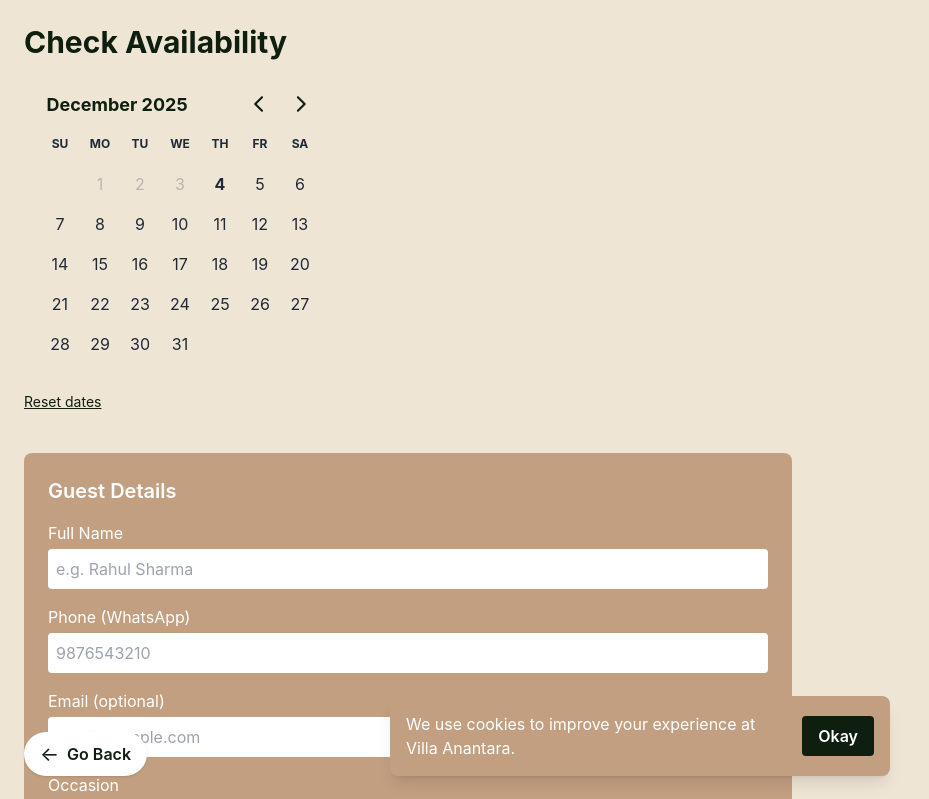
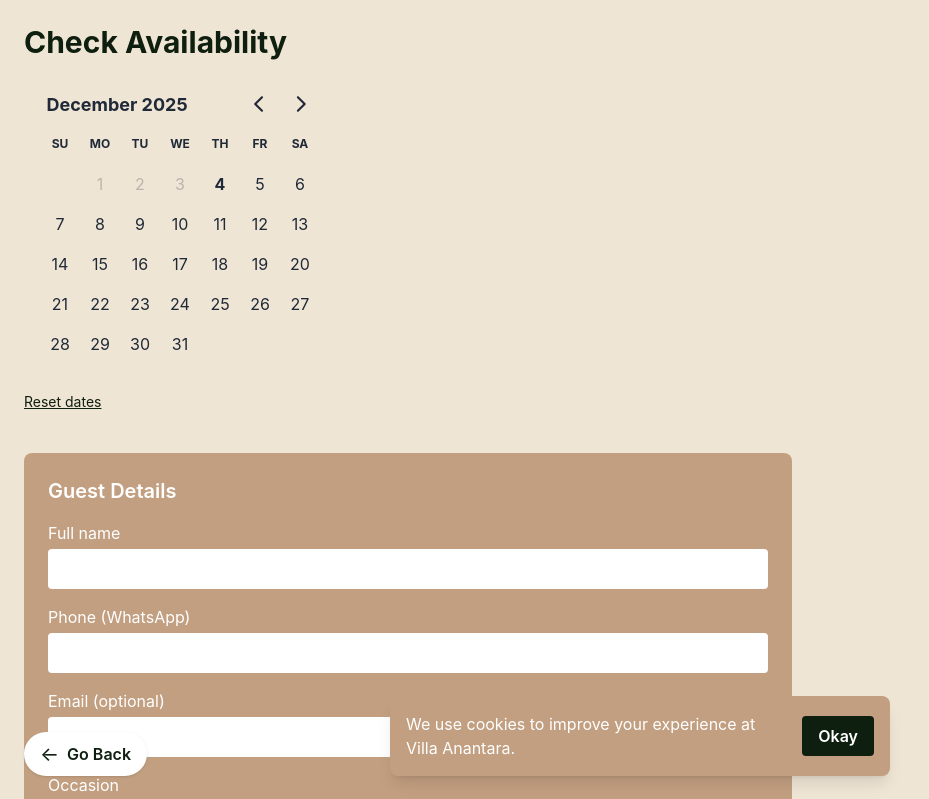
Before and after one commit to intelligencefordm-glitch/villa-anantara-web, a Next.js app: page /check in a window 1280 px wide. Shown: the top 799 px of the page, without its empty margins (0-929 px from the left). Built offline with nearby package versions, Linux system fonts and the light colour scheme.

Commit message:
Update page.tsx

```diff
--- a/app/check/page.tsx
+++ b/app/check/page.tsx
@@ -3,10 +3,9 @@
 import React, { useEffect, useState, useRef } from "react";
 import { DayPicker, DateRange } from "react-day-picker";
 import "react-day-picker/dist/style.css";
-import { format, differenceInDays } from "date-fns";
+import { differenceInDays, format } from "date-fns";
 
 export default function CheckAvailabilityPage() {
-  // ⭐ FIXED: DateRange must always have from/to keys (can be undefined)
   const [range, setRange] = useState<DateRange>({
     from: undefined,
     to: undefined,
@@ -22,7 +21,7 @@ export default function CheckAvailabilityPage() {
 
   const mocha = "#C29F80";
 
-  // AUTO SCROLL TO FORM AFTER DATES SELECTED
+  // Auto scroll after user selects check-in date
   useEffect(() => {
     if (range.from && formRef.current) {
       formRef.current.scrollIntoView({ behavior: "smooth" });
@@ -32,25 +31,24 @@ export default function CheckAvailabilityPage() {
   const nights =
     range.from && range.to ? differenceInDays(range.to, range.from) : 0;
 
+  // Disable past dates
   const today = new Date();
   today.setHours(0, 0, 0, 0);
 
-  // RESET FUNCTION
   const resetDates = () =>
     setRange({
       from: undefined,
       to: undefined,
     });
 
-  // SEND WHATSAPP MESSAGE
   const handleWhatsApp = () => {
     if (!range.from || !range.to)
-      return alert("Please select your dates first.");
-    if (!name) return alert("Please enter your name.");
-    if (!phone) return alert("Please enter your phone number.");
+      return alert("Please select your dates first");
+    if (!name) return alert("Please enter your name");
+    if (!phone) return alert("Please enter your phone number");
 
     const msg = encodeURIComponent(
-      `Hello, I would like to book Villa Anantara.\n\n` +
+      `Hello! I would like to book Villa Anantara.\n\n` +
         `👤 Name: ${name}\n` +
         `📱 Phone: ${phone}\n` +
         `✉️ Email: ${email || "Not provided"}\n` +
@@ -58,7 +56,7 @@ export default function CheckAvailabilityPage() {
         `👥 Guests: ${guests}\n\n` +
         `📅 Check-in: ${format(range.from, "dd MMM yyyy")}\n` +
         `📅 Check-out: ${format(range.to, "dd MMM yyyy")}\n` +
-        `🌙 Nights: ${nights}\n`
+        `🌙 Nights: ${nights}`
     );
 
     window.open(`https://wa.me/918889777288?text=${msg}`, "_blank");
@@ -78,12 +76,12 @@ export default function CheckAvailabilityPage() {
           selected={range}
           onSelect={setRange}
           disabled={{ before: today }}
-          modifiersClassNames={{
-            selected: "selected-day",
+          modifiers={{
+            selected: range,
+            range_start: range.from,
+            range_end: range.to,
           }}
-          styles={{
-            caption: { color: "#0F1F0F", fontWeight: "600" },
-            day: { borderRadius: "6px" },
+          modifiersStyles={{
             selected: {
               backgroundColor: mocha,
               color: "white",
@@ -102,13 +100,13 @@ export default function CheckAvailabilityPage() {
         {/* RESET */}
         <button
           onClick={resetDates}
-          className="mt-3 underline text-[#0F1F0F] text-sm hover:opacity-70"
+          className="mt-3 underline text-sm text-[#0F1F0F] hover:opacity-70"
         >
           Reset dates
         </button>
       </div>
 
-      {/* GUEST DETAILS */}
+      {/* GUEST DETAILS FORM */}
       <div
         ref={formRef}
         className="p-6 rounded-lg max-w-3xl"
@@ -118,34 +116,27 @@ export default function CheckAvailabilityPage() {
           Guest Details
         </h2>
 
-        {/* NAME */}
-        <p className="text-white mb-1">Full Name</p>
+        <p className="text-white mb-1">Full name</p>
         <input
           className="w-full p-2 rounded mb-4 bg-white"
-          placeholder="e.g. Rahul Sharma"
           value={name}
           onChange={(e) => setName(e.target.value)}
         />
 
-        {/* PHONE */}
         <p className="text-white mb-1">Phone (WhatsApp)</p>
         <input
           className="w-full p-2 rounded mb-4 bg-white"
-          placeholder="9876543210"
           value={phone}
           onChange={(e) => setPhone(e.target.value)}
         />
 
-        {/* EMAIL */}
         <p className="text-white mb-1">Email (optional)</p>
         <input
           className="w-full p-2 rounded mb-4 bg-white"
-          placeholder="you@example.com"
           value={email}
           onChange={(e) => setEmail(e.target.value)}
         />
 
-        {/* OCCASION */}
         <p className="text-white mb-1">Occasion</p>
         <select
           className="w-full p-2 rounded mb-4 bg-white"
@@ -156,7 +147,6 @@ export default function CheckAvailabilityPage() {
           <option value="Other">Other</option>
         </select>
 
-        {/* GUESTS */}
         <p className="text-white mb-1">Guests</p>
         <input
           type="number"
@@ -167,7 +157,6 @@ export default function CheckAvailabilityPage() {
           onChange={(e) => setGuests(Number(e.target.value))}
         />
 
-        {/* SUMMARY */}
         {range.from && range.to && (
           <div className="text-white text-sm mb-4">
             <p>
@@ -184,7 +173,6 @@ export default function CheckAvailabilityPage() {
           </div>
         )}
 
-        {/* BUTTON */}
         <button
           onClick={handleWhatsApp}
           className="bg-[#0F1F0F] text-white px-5 py-2 rounded font-semibold hover:opacity-90"
```
